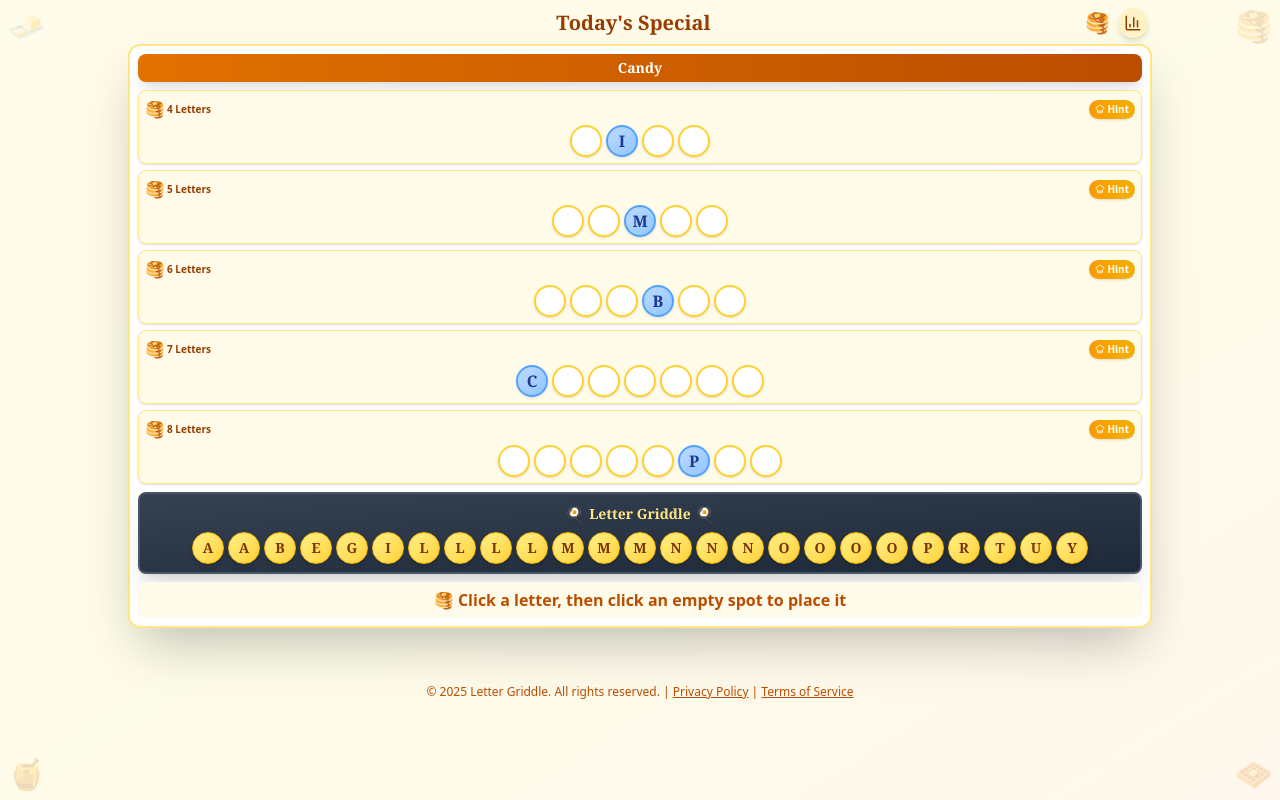
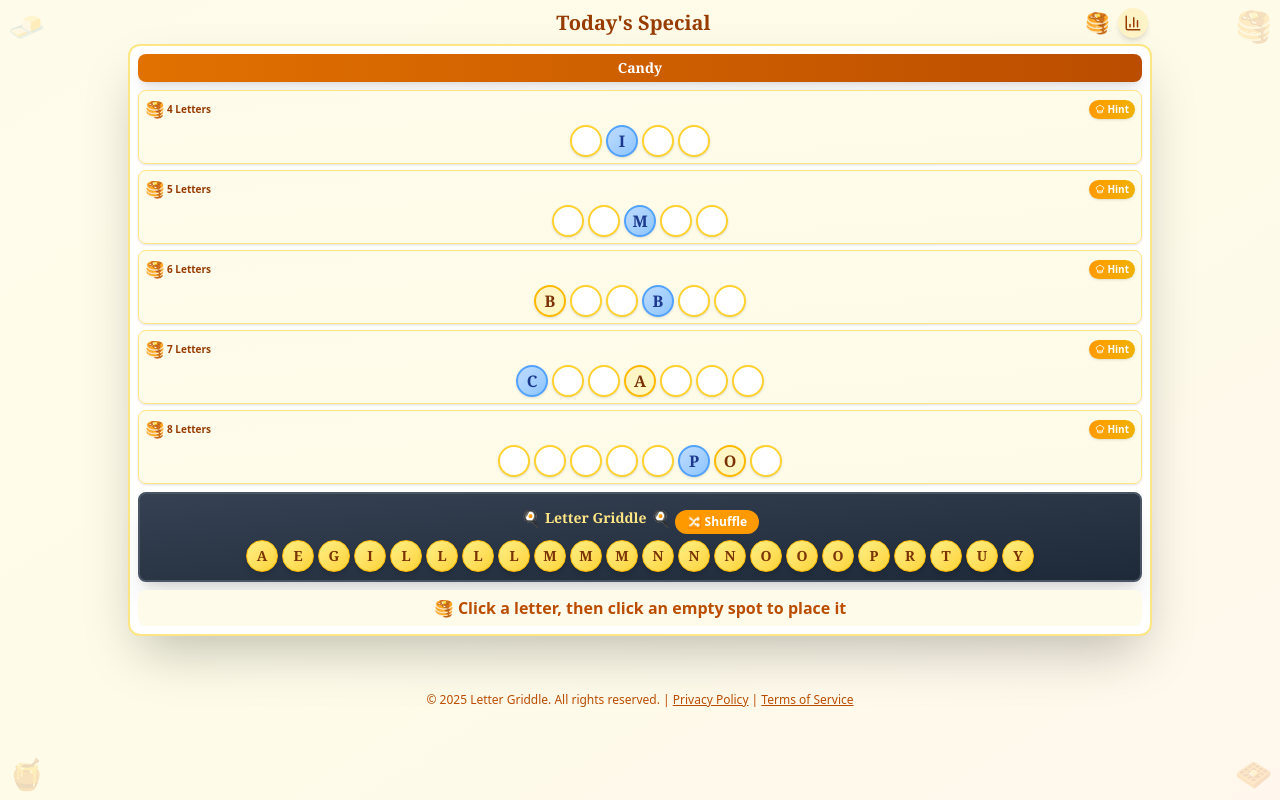
Before and after one commit to lauriegriddle/griddle-game, a Next.js app: page / in a window 1280 px wide. Built offline with nearby package versions, Linux system fonts and the light colour scheme.

Commit message:
Added shuffle button and second revealed letter for 6+ letter words

```diff
--- a/app/page.js
+++ b/app/page.js
@@ -20,15 +20,26 @@ const PancakeWordGame = () => {
     return gameData.words.map(w => {
       const letters = Array(w.word.length).fill('');
       letters[w.revealedIndex] = w.word[w.revealedIndex];
+
+      // Reveal a second letter for words with 6+ letters
+      if (w.word.length >= 6) {
+        let secondIndex;
+        do {
+          secondIndex = Math.floor(Math.random() * w.word.length);
+        } while (secondIndex === w.revealedIndex);
+        letters[secondIndex] = w.word[secondIndex];
+      }
+
       return letters;
     });
   };
 
-  const allLetters = gameData.words.flatMap(w =>
-    w.word.split('').filter((_, idx) => idx !== w.revealedIndex)
+  const initializedWords = initializeWords();
+  const allLetters = gameData.words.flatMap((w, wordIdx) =>
+    w.word.split('').filter((_, idx) => initializedWords[wordIdx][idx] === '')
   ).sort();
 
-  const [selectedLetters, setSelectedLetters] = useState(initializeWords());
+  const [selectedLetters, setSelectedLetters] = useState(initializedWords);
   const [availableLetters, setAvailableLetters] = useState([...allLetters]);
   const [hintsRevealed, setHintsRevealed] = useState(Array(5).fill(false));
   const [completedWords, setCompletedWords] = useState(Array(5).fill(false));
@@ -138,7 +149,16 @@ const PancakeWordGame = () => {
     setSelectedLetter(letter);
     setSelectedLetterIndex(letterIndex);
   };
-
+const shuffleLetters = () => {
+    setAvailableLetters(prev => {
+      const shuffled = [...prev];
+      for (let i = shuffled.length - 1; i > 0; i--) {
+        const j = Math.floor(Math.random() * (i + 1));
+        [shuffled[i], shuffled[j]] = [shuffled[j], shuffled[i]];
+      }
+      return shuffled;
+    });
+  };
   const handleSlotClick = (wordIdx, slotIdx) => {
     if (slotIdx === gameData.words[wordIdx].revealedIndex) return;
 
@@ -374,7 +394,7 @@ const PancakeWordGame = () => {
 
                       <div className="flex gap-1 justify-center flex-wrap">
                         {wordData.word.split('').map((letter, letterIdx) => {
-                          const isRevealed = letterIdx === wordData.revealedIndex;
+                          const isRevealed = (letterIdx === wordData.revealedIndex) && !isComplete;
                           const currentLetter = revealed[letterIdx] || '';
                           const isWrong = wrongPlacements[`${wordIdx}-${letterIdx}`];
 
@@ -417,6 +437,12 @@ const PancakeWordGame = () => {
                     Letter Griddle
                   </h3>
                   <span className="text-base">🍳</span>
+                  <button
+          onClick={shuffleLetters}
+          className="mt-2 bg-amber-500 hover:bg-amber-600 text-white px-3 py-1 rounded-full text-xs font-semibold transition-all"
+        >
+          🔀 Shuffle
+        </button>
                 </div>
                 <div className="flex flex-wrap gap-1 justify-center">
                   {availableLetters.map((letter, idx) => (
```
